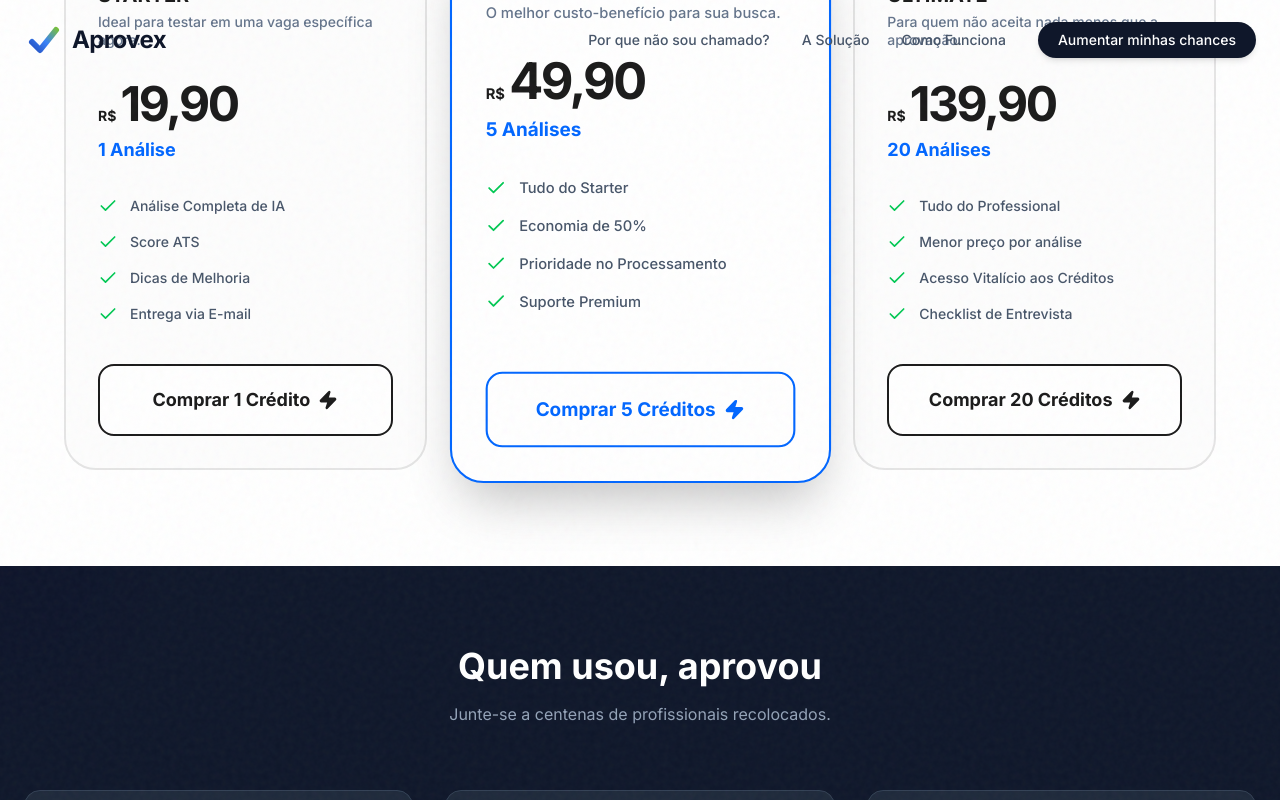
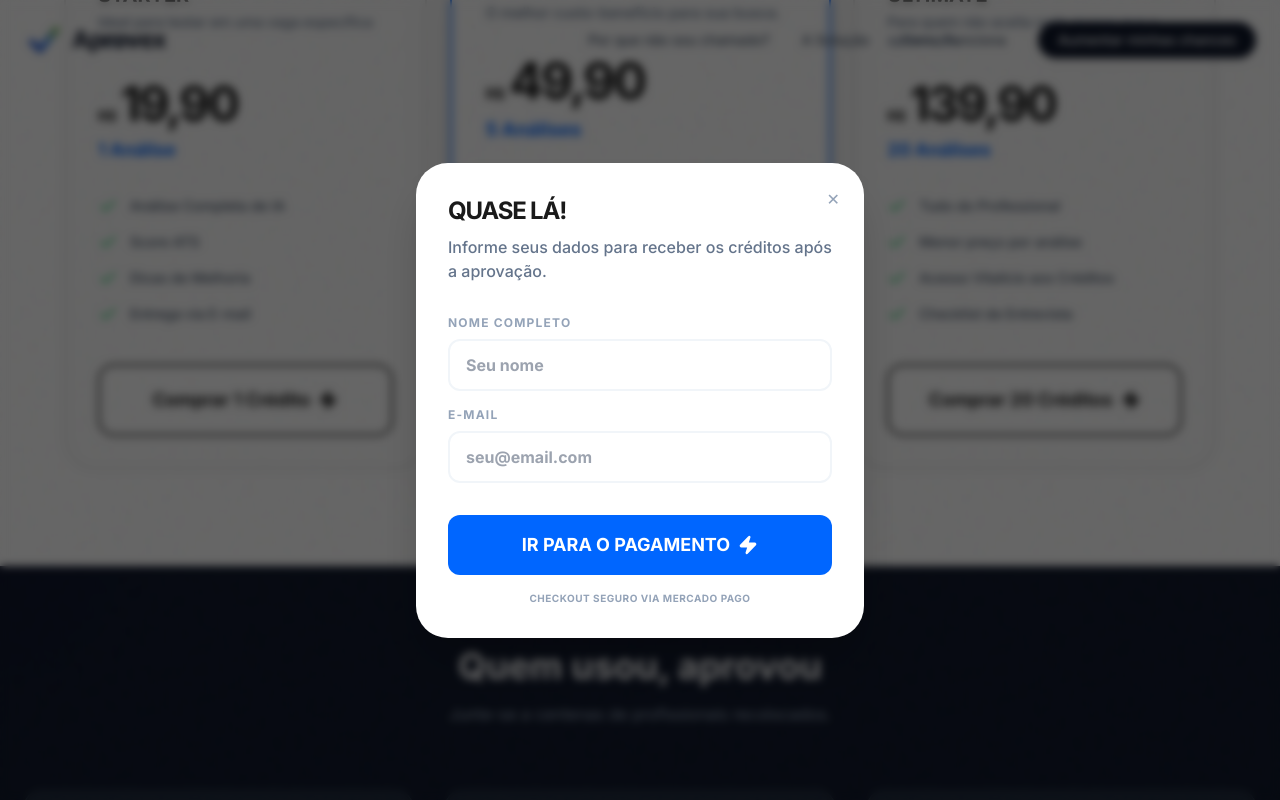
Before and after one commit to DRibeiro81/VTRZ_APROVX, a React (Vite) app: page / in a window 1280 px wide. Both pictures are taken after a click on the button "Comprar 1 Crédito". Shown: the part 4724-5524 px from the top of the page. Built offline with nearby package versions, Linux system fonts and the light colour scheme; no server answers.

Commit message:
Checkout: Adicionar modal de identificação de usuário antes do pagamento

```diff
--- a/components/PricingSection.tsx
+++ b/components/PricingSection.tsx
@@ -87,7 +87,21 @@
     return finalPrice.toLocaleString('pt-BR', { minimumFractionDigits: 2 });
   };
 
-  const handlePurchase = async (planId: string) => {
+  const [isCheckoutModalOpen, setIsCheckoutModalOpen] = useState(false);
+  const [selectedPlanId, setSelectedPlanId] = useState('');
+  const [userData, setUserData] = useState({ name: '', email: '' });
+
+  const handleOpenCheckout = (planId: string) => {
+    setSelectedPlanId(planId);
+    setIsCheckoutModalOpen(true);
+  };
+
+  const handlePurchase = async () => {
+    if (!userData.email || !userData.name) {
+      alert('Por favor, preencha seu nome e e-mail.');
+      return;
+    }
+
     setIsVerifying(true);
     try {
       const mpToken = 'APP_USR-6200151310053168-013000-5f87344bafd2e52fbbf15da2cab70aff-49346532';
@@ -98,10 +112,26 @@
         ultimate: { title: "AproveX - 20 Créditos", price: 139.90, qty: 20 }
       };
 
-      const selectedPlan = (plans as any)[planId];
+      const selectedPlan = (plans as any)[selectedPlanId];
       const finalPrice = selectedPlan.price * (1 - discount);
 
-      // Criar preferência direto via API do Mercado Pago
+      // Buscar ID do influenciador se houver cupom
+      let influencerId = null;
+      let commissionPercent = 0;
+      if (couponMessage.type === 'success') {
+        const infRes = await fetch(`${import.meta.env.VITE_SUPABASE_URL}/rest/v1/influenciadores?codigo_cupom=eq.${coupon.toUpperCase()}&select=*`, {
+          headers: {
+            'apikey': import.meta.env.VITE_SUPABASE_ANON_KEY,
+            'Authorization': `Bearer ${import.meta.env.VITE_SUPABASE_ANON_KEY}`
+          }
+        });
+        const infData = await infRes.json();
+        if (infData && infData.length > 0) {
+          influencerId = infData[0].id;
+          commissionPercent = infData[0].porcentagem_comissao;
+        }
+      }
+
       const response = await fetch('https://api.mercadopago.com/checkout/preferences', {
         method: 'POST',
         headers: {
@@ -117,10 +147,16 @@
               currency_id: 'BRL'
             }
           ],
+          payer: {
+            name: userData.name,
+            email: userData.email
+          },
           metadata: {
-            plan_id: planId,
-            user_email: 'cliente@aprovex.com.br',
-            credits_to_add: selectedPlan.qty
+            plan_id: selectedPlanId,
+            user_email: userData.email,
+            credits_to_add: selectedPlan.qty,
+            influencer_id: influencerId,
+            commission_percent: commissionPercent
           },
           back_urls: {
             success: "https://vtrz-aprovx.vercel.app/?payment=success",
@@ -229,7 +265,7 @@
               </ul>
 
               <button
-                onClick={() => handlePurchase(plan.id)}
+                onClick={() => handleOpenCheckout(plan.id)}
                 className={`w-full py-5 rounded-2xl font-black text-lg transition-all flex items-center justify-center gap-2 border-2 ${
                 plan.highlight
                 ? 'bg-white border-aprovex-blue text-aprovex-blue hover:shadow-xl hover:shadow-blue-500/20'
@@ -241,6 +277,55 @@
             </div>
           ))}
         </div>
+
+        {/* Checkout Modal */}
+        {isCheckoutModalOpen && (
+          <div className="fixed inset-0 bg-black/60 backdrop-blur-sm z-[100] flex items-center justify-center p-6">
+            <div className="bg-white rounded-[32px] w-full max-w-md p-8 shadow-2xl animate-fade-in-up relative">
+              <button
+                onClick={() => setIsCheckoutModalOpen(false)}
+                className="absolute top-6 right-6 text-slate-400 hover:text-aprovex-graphite"
+              >
+                ✕
+              </button>
+              <h3 className="text-2xl font-black text-aprovex-graphite mb-2 uppercase tracking-tighter">Quase lá!</h3>
+              <p className="text-slate-500 mb-8 font-medium">Informe seus dados para receber os créditos após a aprovação.</p>
+
+              <div className="space-y-4 mb-8">
+                <div>
+                  <label className="block text-xs font-black text-slate-400 uppercase tracking-widest mb-2">Nome Completo</label>
+                  <input
+                    type="text"
+                    placeholder="Seu nome"
+                    className="w-full px-4 py-3 rounded-xl border-2 border-slate-100 focus:border-aprovex-blue outline-none font-bold"
+                    value={userData.name}
+                    onChange={(e) => setUserData({...userData, name: e.target.value})}
+                  />
+                </div>
+                <div>
+                  <label className="block text-xs font-black text-slate-400 uppercase tracking-widest mb-2">E-mail</label>
+                  <input
+                    type="email"
+                    placeholder="seu@email.com"
+                    className="w-full px-4 py-3 rounded-xl border-2 border-slate-100 focus:border-aprovex-blue outline-none font-bold"
+                    value={userData.email}
+                    onChange={(e) => setUserData({...userData, email: e.target.value})}
+                  />
+                </div>
+              </div>
+
+              <button
+                onClick={handlePurchase}
+                disabled={isVerifying}
+                className="w-full bg-aprovex-blue text-white py-4 rounded-xl font-black text-lg hover:bg-blue-700 transition-all flex items-center justify-center gap-2"
+              >
+                {isVerifying ? 'PROCESSANDO...' : 'IR PARA O PAGAMENTO'}
+                <Zap className="w-5 h-5 fill-current" />
+              </button>
+              <p className="text-center text-[10px] text-slate-400 mt-4 font-bold uppercase tracking-wider">Checkout Seguro via Mercado Pago</p>
+            </div>
+          </div>
+        )}
       </div>
     </section>
   );
```
